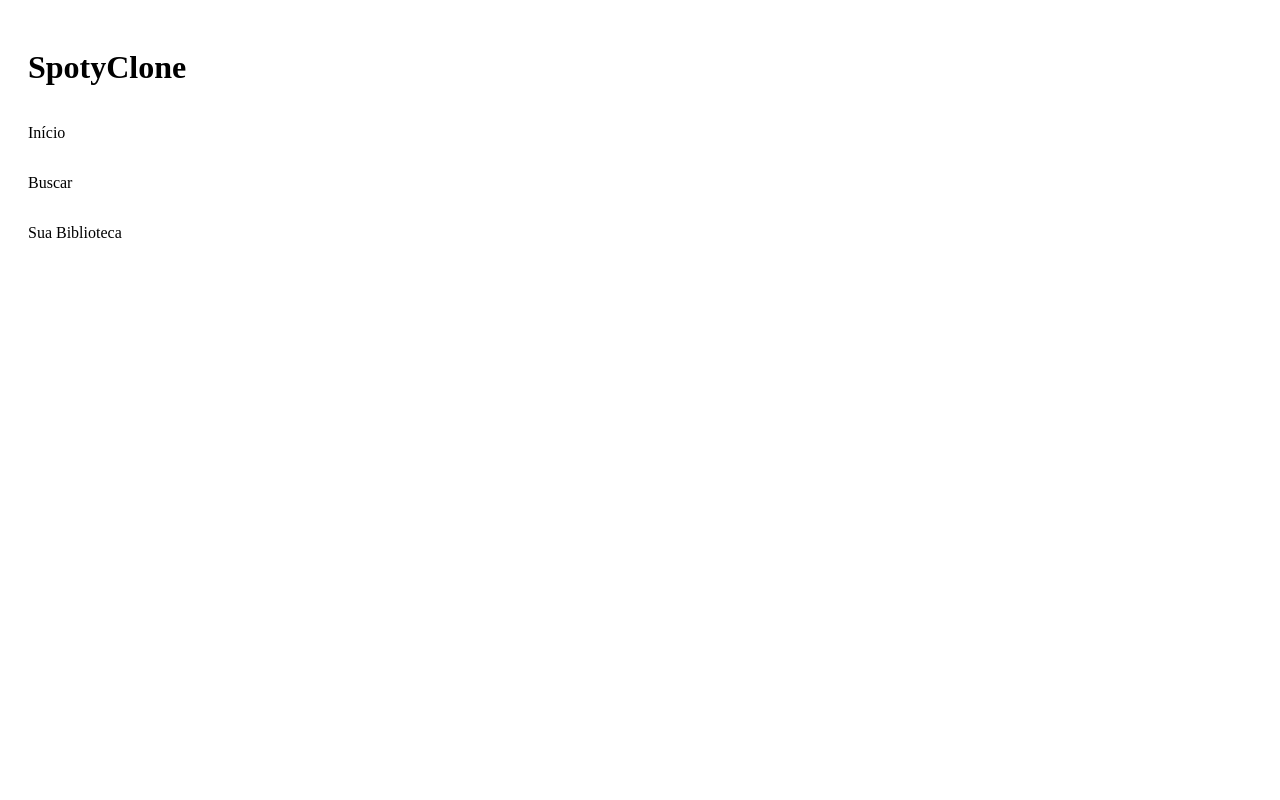
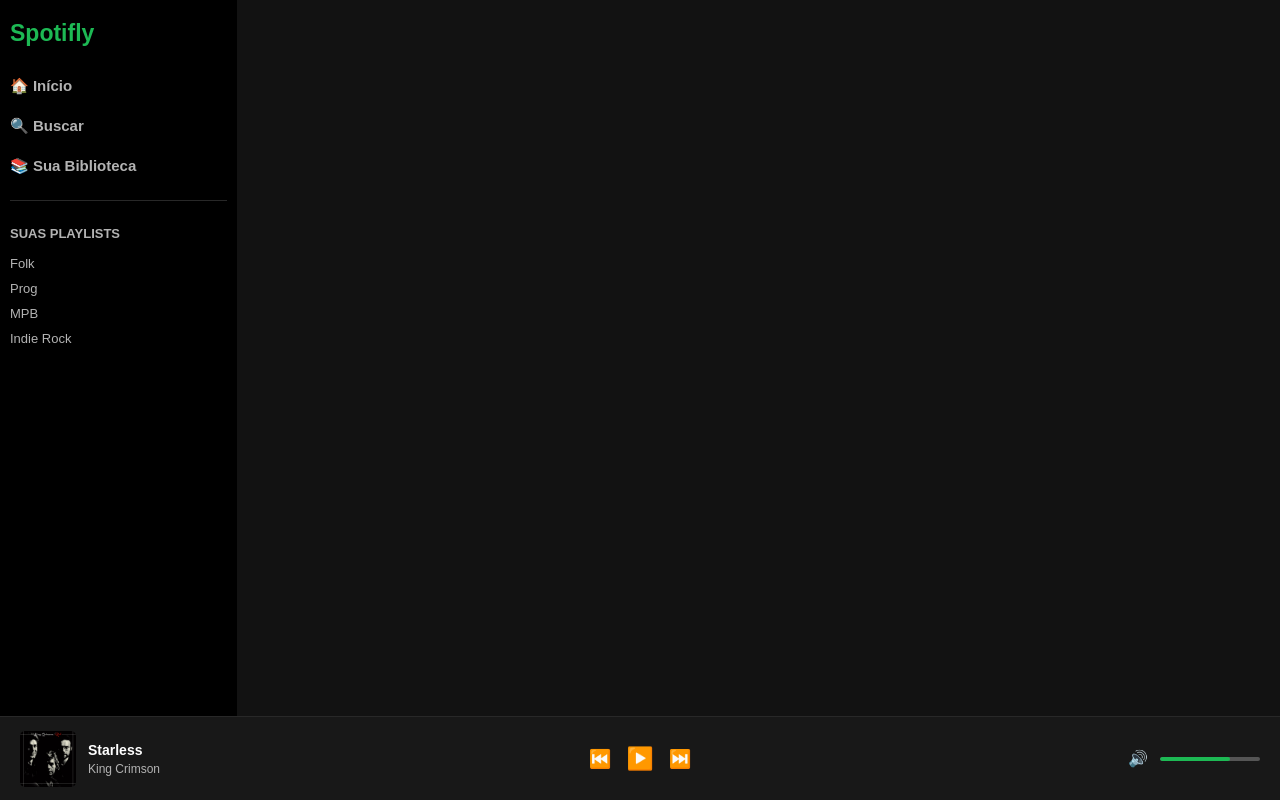
Before and after one commit to pHNeutro14/web_design, a plain HTML site: page index.html in a window 1280 px wide. Drawn offline with Linux system fonts and the light colour scheme.

Commit message:
Barra lateral, barra horizontal e imagens dos albuns

```diff
--- a/index.html
+++ b/index.html
@@ -1,24 +1,68 @@
+
 <!DOCTYPE html>
-<html lang="en">
+<html lang="pt-BR">
 <head>
     <meta charset="UTF-8">
     <meta name="viewport" content="width=device-width, initial-scale=1.0">
-    <title>SpotClone xD</title>
+    <title>Spotyfly</title>
     <link rel="stylesheet" href="style.css">
 </head>
 <body>
 
+    <aside id="sidebar">
+
+        <h2 class="logo">Spotifly</h2>
+
+        <nav>
+            <ul class="menu">
+                <li>🏠 Início</li>
+                <li>🔍 Buscar</li>
+                <li>📚 Sua Biblioteca</li>
+            </ul>
+        </nav>
+
+        <hr>
+
+        <h4 class="titulo-playlists">SUAS PLAYLISTS</h4>
+
+        <ul class="playlists">
+            <li>Folk</li>
+            <li>Prog</li>
+            <li>MPB</li>
+            <li>Indie Rock</li>
+        </ul>
+
+    </aside>
+
     <main class="main-content">
-        <div class="sidebar">
-            <h1>SpotyClone</h1>
-            <p>Início</p>
-            <p>Buscar</p>
-            <p>Sua Biblioteca</p>
-        </div>
     </main>
 
-    <footer>
+    <footer id="player-bar">
 
-    </footer>
+    <div class="musica-atual">
+        <img src="albuns/1.jpg" alt="Capa do álbum Red - King Crimson">
+
+        <div class="informacoes-musica">
+            <h4>Starless</h4>
+            <p>King Crimson</p>
+        </div>
+    </div>
+
+    <div class="controles-player">
+        <button>⏮️</button>
+        <button class="botao-play">▶️</button>
+        <button>⏭️</button>
+    </div>
+
+    <div class="volume-player">
+        <span>🔊</span>
+
+        <div class="barra-volume">
+            <div class="volume-preenchido"></div>
+        </div>
+    </div>
+
+</footer>
+
 </body>
 </html>
--- a/style.css
+++ b/style.css
@@ -18,3 +18,182 @@ body {
     height: 100%;
     padding: 20px;
 }
+
+
+
+* {
+    margin: 0;
+    padding: 0;
+    box-sizing: border-box;
+}
+
+body {
+    background-color: #121212;
+    color: white;
+    font-family: Arial, sans-serif;
+}
+
+#sidebar {
+    width: 237px;
+    height: calc(100vh - 84px);
+    background-color: #000;
+    padding: 20px 10px;
+    position: fixed;
+    top: 0;
+    left: 0;
+    overflow-y: auto;
+}
+
+.logo {
+    color: #1db954;
+    font-size: 23px;
+    margin-bottom: 30px;
+}
+
+.menu,
+.playlists {
+    list-style: none;
+}
+
+.menu li {
+    color: #b3b3b3;
+    font-size: 15px;
+    font-weight: bold;
+    margin-bottom: 22px;
+    cursor: pointer;
+}
+
+.menu li:hover,
+.playlists li:hover {
+    color: white;
+}
+
+#sidebar hr {
+    border: none;
+    border-top: 1px solid #282828;
+    margin: 25px 0;
+}
+
+.titulo-playlists {
+    color: #b3b3b3;
+    font-size: 13px;
+    margin-bottom: 15px;
+}
+
+.playlists li {
+    color: #b3b3b3;
+    font-size: 13px;
+    margin-bottom: 10px;
+    cursor: pointer;
+}
+
+.playlist-ativa {
+    color: white !important;
+    background-color: #282828;
+    border-radius: 3px;
+    padding: 3px;
+}
+
+.main-content {
+    margin-left: 237px;
+    padding: 25px 30px;
+    min-height: calc(100vh - 84px);
+    flex: 1;
+}
+
+#player-bar {
+    height: 84px;
+    width: 100%;
+    background-color: #181818;
+    border-top: 1px solid #282828;
+    position: fixed;
+    bottom: 0;
+    left: 0;
+}
+
+
+#player-bar {
+    height: 84px;
+    width: 100%;
+    background-color: #181818;
+    border-top: 1px solid #282828;
+
+    position: fixed;
+    bottom: 0;
+    left: 0;
+
+    display: flex;
+    justify-content: space-between;
+    align-items: center;
+
+    padding: 0 20px;
+    box-sizing: border-box;
+    z-index: 100;
+}
+
+.musica-atual {
+    display: flex;
+    align-items: center;
+    gap: 12px;
+    width: 30%;
+}
+
+.musica-atual img {
+    width: 56px;
+    height: 56px;
+    object-fit: cover;
+    border-radius: 5px;
+}
+
+.informacoes-musica h4 {
+    font-size: 14px;
+    color: white;
+    margin-bottom: 4px;
+}
+
+.informacoes-musica p {
+    font-size: 12px;
+    color: #b3b3b3;
+}
+
+.controles-player {
+    display: flex;
+    align-items: center;
+    justify-content: center;
+    gap: 15px;
+    width: 40%;
+}
+
+.controles-player button {
+    background: none;
+    border: none;
+    font-size: 18px;
+    cursor: pointer;
+}
+
+.controles-player .botao-play {
+    font-size: 22px;
+}
+
+.volume-player {
+    display: flex;
+    align-items: center;
+    justify-content: flex-end;
+    gap: 12px;
+    width: 30%;
+}
+
+.barra-volume {
+    width: 100px;
+    height: 4px;
+    background-color: #555;
+    border-radius: 10px;
+    overflow: hidden;
+}
+
+.volume-preenchido {
+    width: 70%;
+    height: 100%;
+    background-color: #1db954;
+    border-radius: 10px;
+}
```
Also changed, not shown: albuns/1.jpg (added), albuns/2.jpg (added), albuns/3.jpg (added), albuns/4.jpg (added), albuns/5.jpg (added).
